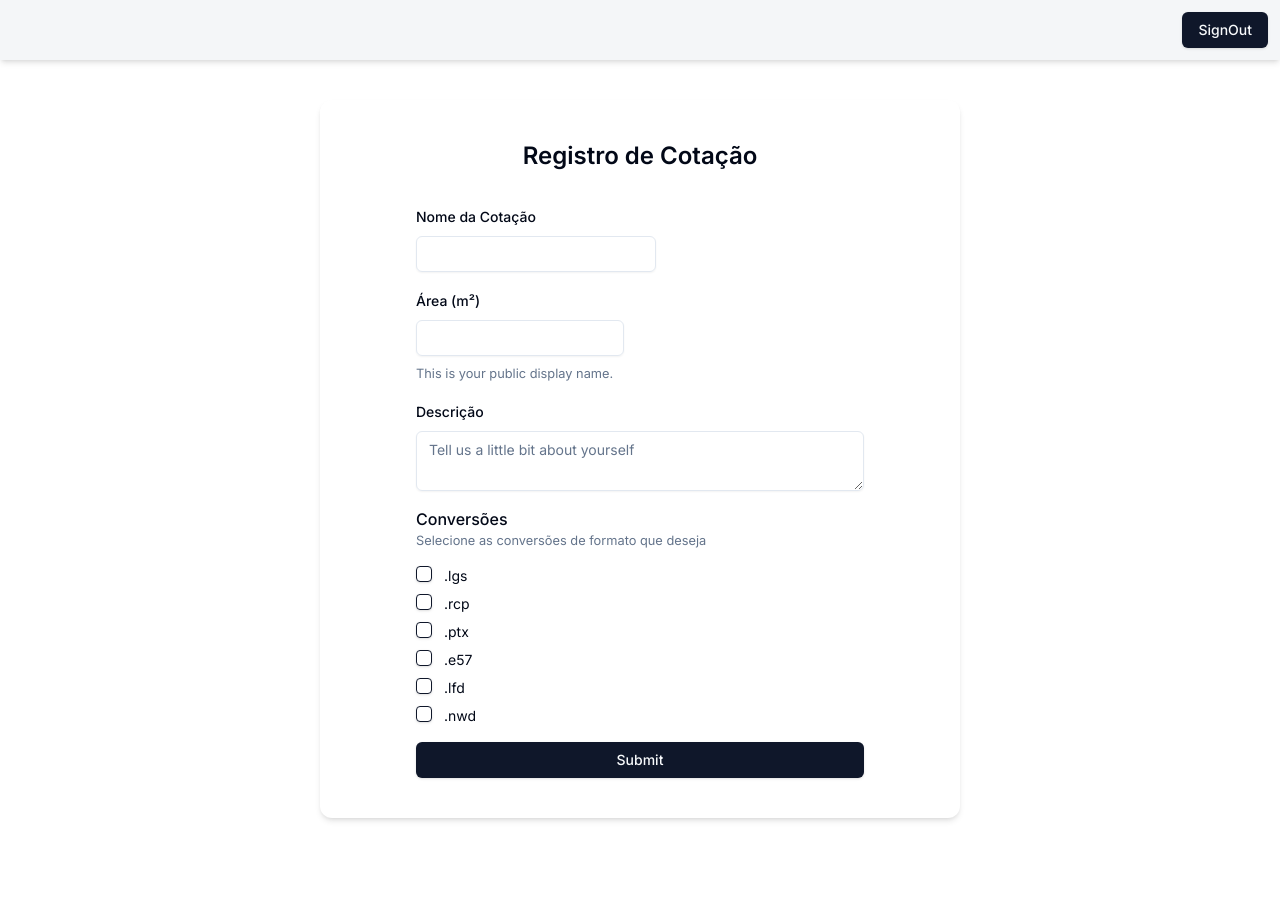
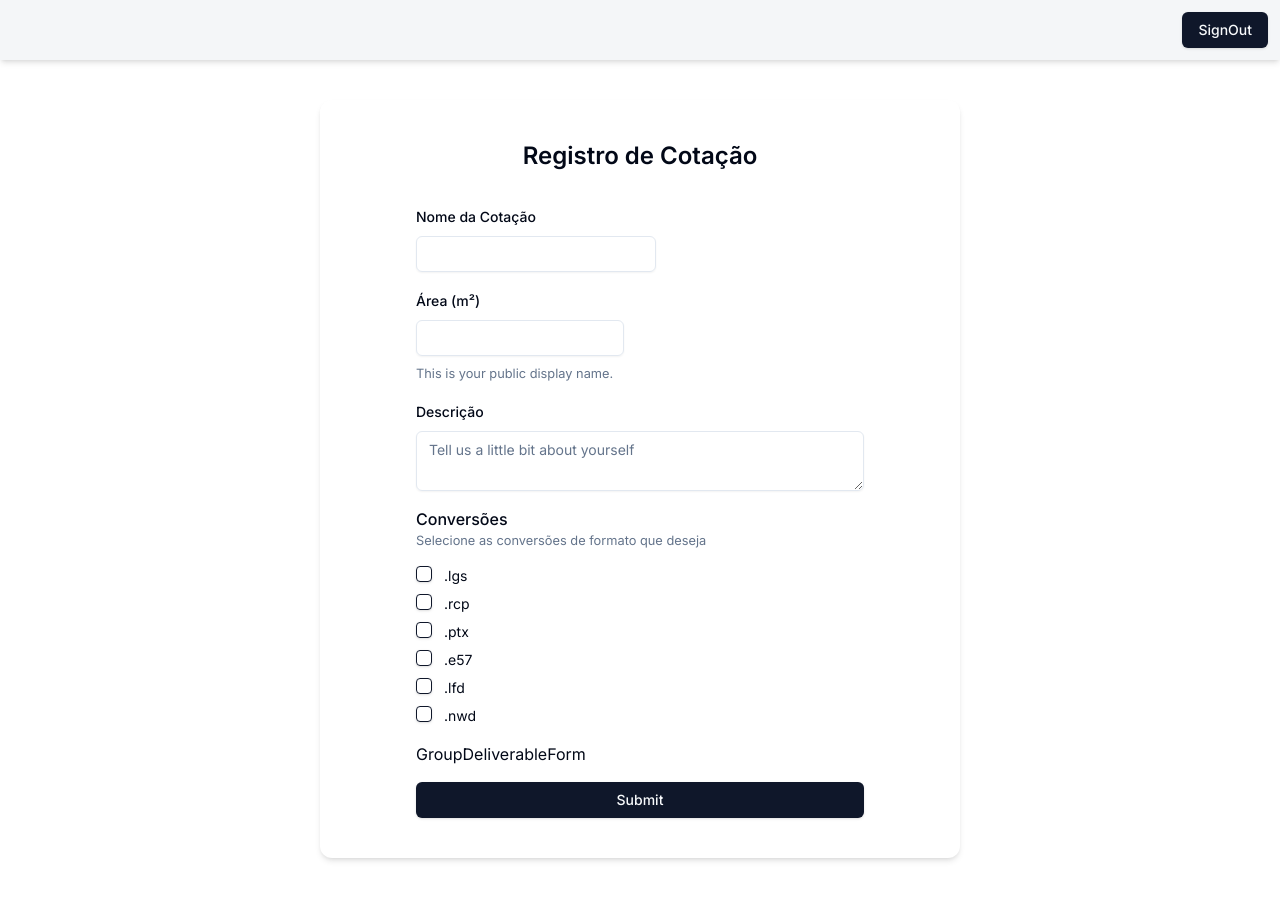
Before and after one commit to BecxAgy/auth-demo_next, a Next.js app: page /cotacoes/create in a window 1280 px wide. Before the commit the page ends 858 px from the top, so only its background shows below. Built offline with nearby package versions, Linux system fonts and the light colour scheme.

Commit message:
TODO: complete form with deliverables

```diff
--- a/app/(protected)/cotacoes/create/page.tsx
+++ b/app/(protected)/cotacoes/create/page.tsx
@@ -1,4 +1,4 @@
-import FormWrapper from '@/components/global/form_wrapper'
+import FormWrapper from '@/components/global/form/form_wrapper'
 import { Card, CardHeader } from '@/components/ui/card'
 import React from 'react'
 
--- a/components/global/form_wrapper.tsx
+++ b/components/global/form/form_wrapper.tsx
@@ -14,8 +14,9 @@ import {
     FormMessage,
 } from '@/components/ui/form'
 import { Input } from '@/components/ui/input'
-import { Textarea } from '../ui/textarea'
+import { Textarea } from '../../ui/textarea'
 import GroupConversionForm from './group-conversions'
+import GroupDeliverableForm from './group-deliverables'
 
 const formSchema = z.object({
     name: z.string().min(2).max(50),
@@ -111,6 +112,7 @@ const FormWrapper = () => {
                 <GroupConversionForm form={form} />
 
                 {/* DeliverableList */}
+                <GroupDeliverableForm />
                 <Button type='submit'>Submit</Button>
             </form>
         </Form>
--- a/components/global/group-conversions.tsx
+++ b/components/global/form/group-conversions.tsx
@@ -6,8 +6,8 @@ import {
     FormItem,
     FormLabel,
     FormMessage,
-} from '../ui/form'
-import { Checkbox } from '../ui/checkbox'
+} from '../../ui/form'
+import { Checkbox } from '../../ui/checkbox'
 
 const GroupConversionForm = ({ form }) => {
     const conversionsFormat = [
--- /dev/null
+++ b/components/global/form/group-deliverables.tsx
@@ -0,0 +1,7 @@
+import React from 'react'
+
+const GroupDeliverableForm = () => {
+    return <div>GroupDeliverableForm</div>
+}
+
+export default GroupDeliverableForm
```
